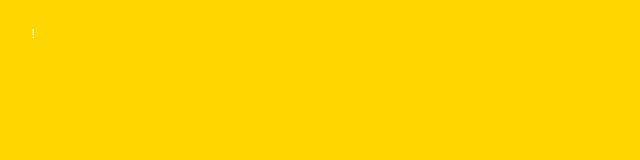
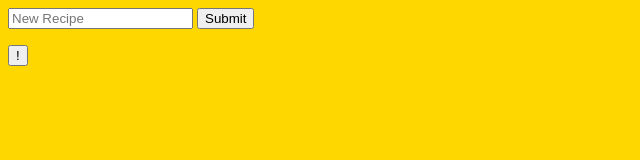
Before and after one commit to IanButcher/AnotherCookingApp, a plain HTML site: page index.html in a window 1280 px wide. Shown: the whole page, without its empty margins (0-640 px from the left). Drawn offline with Linux system fonts and the light colour scheme.

Commit message:
Deleted prueba.html + JS trys to add recipes

```diff
--- a/CSS/style.css
+++ b/CSS/style.css
@@ -1,11 +1,3 @@
 body{
     transition: background-color 0.5s;
 }
-#cambiar-color {
-    color: white;
-    padding: 10px 20px;
-    border: none;
-    cursor: pointer;
-    width: 50px;
-    height: 50px;
-}
--- a/JS/app.js
+++ b/JS/app.js
@@ -1,13 +1,25 @@
-// Definimos un array con colores pastel
-var colores = ["#FFD700", "#FFA07A", "#87CEEB", "#98FB98"];
-var indiceColor = 0;
+// Pastel colours Array
+var colours = ["#FFD700", "#FFA07A", "#87CEEB", "#98FB98"]
+var indiceColor = 0
+// Function to change background
+function changeBackgroundColor() {
+    document.body.style.backgroundColor = colours[indiceColor]
+    document.getElementById("cambiar-color").style.backgroundColor = colours[indiceColor]
+    indiceColor = (indiceColor + 1) % colores.length
+}
+// Run of the function once clicked the button
+document.getElementById("change-colour").addEventListener("click", changeBackgroundColor())
 
-// Función para cambiar el color de fondo y del botón
-function cambiarColor() {
-    document.body.style.backgroundColor = colores[indiceColor];
-    document.getElementById("cambiar-color").style.backgroundColor = colores[indiceColor];
-    indiceColor = (indiceColor + 1) % colores.length;
-}
 
-// Agregamos un event listener al botón
-document.getElementById("cambiar-color").addEventListener("click", cambiarColor());
+// New Recipe
+const newRecipeInput = document.querySelector('input')
+const newRecipesForm = document.querySelector('form')
+const recipeHolder = document.querySelector('section')
+
+newRecipesForm.addEventListener('submit', (a)=>{
+    a.preventDefault()
+    const newLi = document.createElement('li')
+    newLi.innerText = newRecipeInput.value
+    recipeHolder.append(newLi)
+    newRecipeInput.value = ""
+})
--- a/index.html
+++ b/index.html
@@ -6,7 +6,22 @@
     <link rel="stylesheet" type="text/css" href="CSS/style.css">
 </head>
 <body>
-    <button id="cambiar-color">!</button>
+    <!--Recipe list-->
+    <div title="holder">
+        <form action="">
+            <input type="text" placeholder="New Recipe">
+            <input type="submit" placeholder="Subimit">
+        </form>
+
+        <section class="holder">
+            <ul>
+
+            </ul>
+        </section>
+    </div>
+    <!--Change background button-->
+    <button id="change-colour">!</button>
+    <!--javascript connection-->
     <script src="JS/app.js"></script>
 </body>
 </html>
```
Also changed, not shown: prueba.html (deleted, +0 -23 lines).
